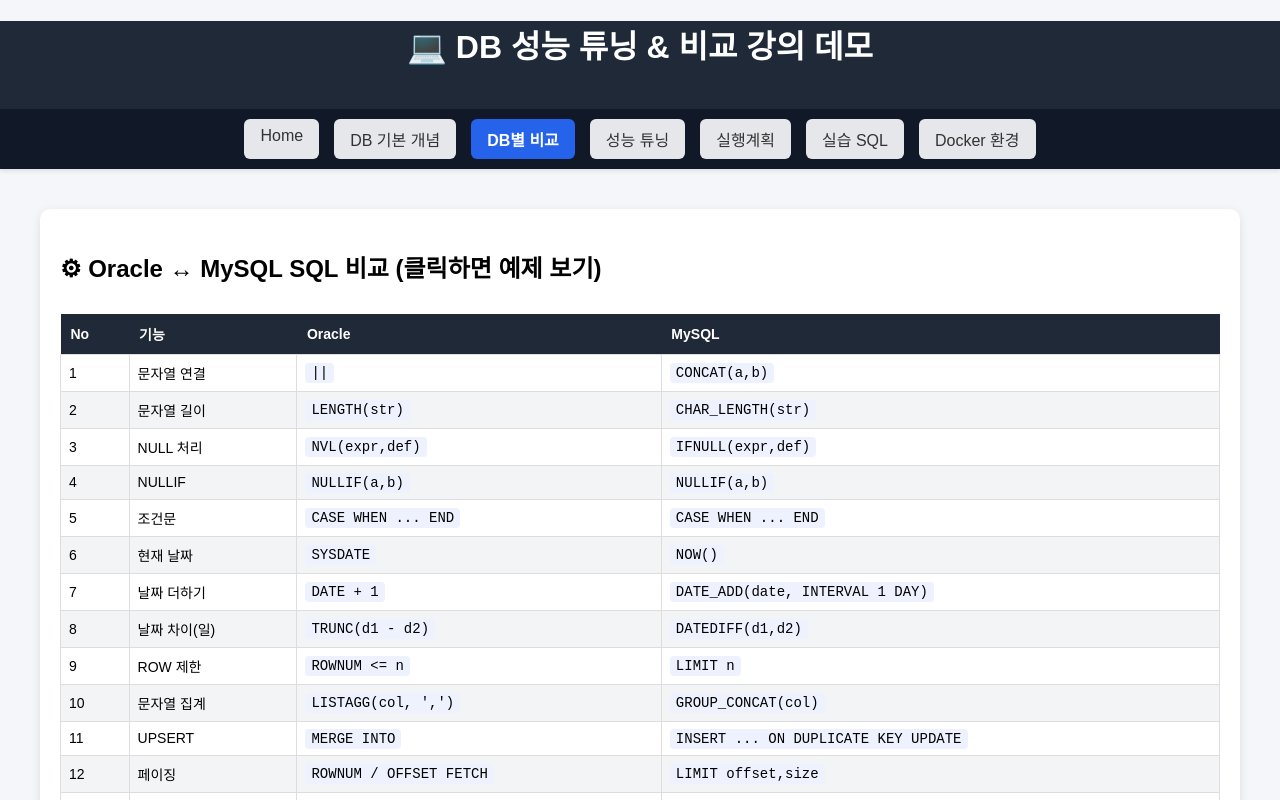
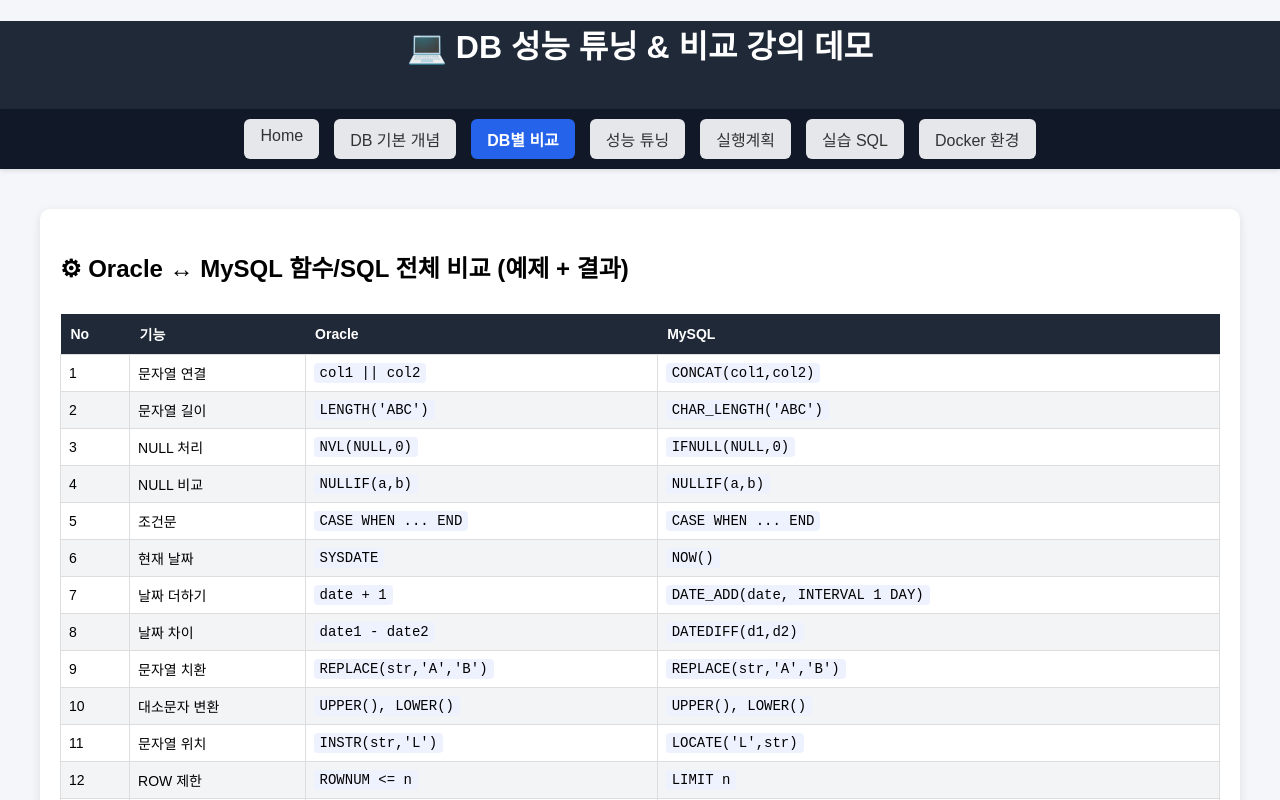
Before and after one commit to daalsoft/db-lecture-demo-react, a React (Vite) app: page /compare in a window 1280 px wide. Shown: the top 800 px of the page. Built offline with nearby package versions, Linux system fonts and the light colour scheme.

Commit message:
DB비교갱신

```diff
--- a/src/pages/Compare.tsx
+++ b/src/pages/Compare.tsx
@@ -6,40 +6,167 @@
   feature: string;
   oracle: string;
   mysql: string;
-  note?: string;
   example: string;
+  result: string;
 }
 
 const data: CompareRow[] = [
-  { no: 1, feature: "문자열 연결", oracle: "||", mysql: "CONCAT(a,b)", note: "Oracle: ||, MSSQL: +",
-    example: `
-              -- Oracle
-              SELECT first_name || ' ' || last_name FROM users;
+  {
+    no: 1,
+    feature: "문자열 연결",
+    oracle: "col1 || col2",
+    mysql: "CONCAT(col1,col2)",
+    example: `-- Oracle
+SELECT 'Hello' || ' World' FROM dual;
 
-              -- MySQL
-              SELECT CONCAT(first_name,' ',last_name) FROM users;`
-   },
-  { no: 2, feature: "문자열 길이", oracle: "LENGTH(str)", mysql: "CHAR_LENGTH(str)",
-    example: `
-              -- Oracle
-              SELECT * FROM emp WHERE ROWNUM <= 10;
+-- MySQL
+SELECT CONCAT('Hello',' World');`,
+    result: `Hello World`
+  },
+  {
+    no: 2,
+    feature: "문자열 길이",
+    oracle: "LENGTH('ABC')",
+    mysql: "CHAR_LENGTH('ABC')",
+    example: `SELECT LENGTH('ABC') FROM dual;
+SELECT CHAR_LENGTH('ABC');`,
+    result: `3`
+  },
+  {
+    no: 3,
+    feature: "NULL 처리",
+    oracle: "NVL(NULL,0)",
+    mysql: "IFNULL(NULL,0)",
+    example: `SELECT NVL(NULL,0) FROM dual;
+SELECT IFNULL(NULL,0);`,
+    result: `0`
+  },
+  {
+    no: 4,
+    feature: "NULL 비교",
+    oracle: "NULLIF(a,b)",
+    mysql: "NULLIF(a,b)",
+    example: `SELECT NULLIF(100,100);`,
+    result: `NULL`
+  },
+  {
+    no: 5,
+    feature: "조건문",
+    oracle: "CASE WHEN ... END",
+    mysql: "CASE WHEN ... END",
+    example: `SELECT CASE WHEN 10 > 5 THEN 'OK' ELSE 'NO' END;`,
+    result: `OK`
+  },
+  {
+    no: 6,
+    feature: "현재 날짜",
+    oracle: "SYSDATE",
+    mysql: "NOW()",
+    example: `SELECT SYSDATE FROM dual;
+SELECT NOW();`,
+    result: `2026-02-14 15:30:00 (예시)`
+  },
+  {
+    no: 7,
+    feature: "날짜 더하기",
+    oracle: "date + 1",
+    mysql: "DATE_ADD(date, INTERVAL 1 DAY)",
+    example: `SELECT SYSDATE + 1 FROM dual;
+SELECT DATE_ADD(NOW(), INTERVAL 1 DAY);`,
+    result: `현재 날짜 + 1일`
+  },
+  {
+    no: 8,
+    feature: "날짜 차이",
+    oracle: "date1 - date2",
+    mysql: "DATEDIFF(d1,d2)",
+    example: `SELECT DATEDIFF('2026-12-31','2026-01-01');`,
+    result: `364`
+  },
+  {
+    no: 9,
+    feature: "문자열 치환",
+    oracle: "REPLACE(str,'A','B')",
+    mysql: "REPLACE(str,'A','B')",
+    example: `SELECT REPLACE('HELLO','L','X');`,
+    result: `HEXXO`
+  },
+  {
+    no: 10,
+    feature: "대소문자 변환",
+    oracle: "UPPER(), LOWER()",
+    mysql: "UPPER(), LOWER()",
+    example: `SELECT UPPER('abc'), LOWER('ABC');`,
+    result: `ABC , abc`
+  },
+  {
+    no: 11,
+    feature: "문자열 위치",
+    oracle: "INSTR(str,'L')",
+    mysql: "LOCATE('L',str)",
+    example: `SELECT INSTR('HELLO','L');
+SELECT LOCATE('L','HELLO');`,
+    result: `3`
+  },
+  {
+    no: 12,
+    feature: "ROW 제한",
+    oracle: "ROWNUM <= n",
+    mysql: "LIMIT n",
+    example: `SELECT * FROM emp WHERE ROWNUM <= 2;
+SELECT * FROM emp LIMIT 2;`,
+    result: `상위 2행 반환`
+  },
+  {
+    no: 13,
+    feature: "페이징",
+    oracle: "OFFSET ... FETCH",
+    mysql: "LIMIT offset, size",
+    example: `SELECT * FROM emp LIMIT 10,5;`,
+    result: `11~15번째 행`
+  },
+  {
+    no: 14,
+    feature: "문자열 집계",
+    oracle: "LISTAGG(name, ',')",
+    mysql: "GROUP_CONCAT(name)",
+    example: `SELECT GROUP_CONCAT(name) FROM users;`,
+    result: `kim,lee,park`
+  },
+  {
+    no: 15,
+    feature: "UPSERT",
+    oracle: "MERGE INTO",
+    mysql: "INSERT ... ON DUPLICATE KEY UPDATE",
+    example: `INSERT INTO user(id,name)
+VALUES(1,'kim')
+ON DUPLICATE KEY UPDATE name='kim2';`,
+    result: `중복시 UPDATE`
+  },
+  {
+    no: 16,
+    feature: "RANK 함수",
+    oracle: "RANK() OVER()",
+    mysql: "RANK() OVER() (8.0+)",
+    example: `SELECT name,
+RANK() OVER (ORDER BY salary DESC)
+FROM emp;`,
+    result: `급여 순위 계산`
+  },
+  {
+    no: 17,
+    feature: "EXISTS",
+    oracle: "EXISTS (subquery)",
+    mysql: "EXISTS (subquery)",
+    example: `SELECT * FROM emp e
+WHERE EXISTS (
+  SELECT 1 FROM dept d
+  WHERE e.deptno = d.deptno
+);`,
+    result: `조건 만족 시 TRUE`
+  }
+];
 
-              -- MySQL
-              SELECT * FROM emp LIMIT 10;`
-   },
-  { no: 3, feature: "NULL 처리", oracle: "NVL(expr,def)", mysql: "IFNULL(expr,def)",example: `` },
-  { no: 4, feature: "NULLIF", oracle: "NULLIF(a,b)", mysql: "NULLIF(a,b)",example: `` },
-  { no: 5, feature: "조건문", oracle: "CASE WHEN ... END", mysql: "CASE WHEN ... END",example: `` },
-  { no: 6, feature: "현재 날짜", oracle: "SYSDATE", mysql: "NOW()",example: `` },
-  { no: 7, feature: "날짜 더하기", oracle: "DATE + 1", mysql: "DATE_ADD(date, INTERVAL 1 DAY)",example: `` },
-  { no: 8, feature: "날짜 차이(일)", oracle: "TRUNC(d1 - d2)", mysql: "DATEDIFF(d1,d2)",example: `` },
-  { no: 9, feature: "ROW 제한", oracle: "ROWNUM <= n", mysql: "LIMIT n",example: `` },
-  { no: 10, feature: "문자열 집계", oracle: "LISTAGG(col, ',')", mysql: "GROUP_CONCAT(col)",example: `` },
-  { no: 11, feature: "UPSERT", oracle: "MERGE INTO", mysql: "INSERT ... ON DUPLICATE KEY UPDATE",example: `` },
-  { no: 12, feature: "페이징", oracle: "ROWNUM / OFFSET FETCH", mysql: "LIMIT offset,size",example: `` },
-  { no: 13, feature: "LEFT JOIN", oracle: "(+)", mysql: "LEFT JOIN",example: `` },
-  { no: 14, feature: "RANK()", oracle: "RANK() OVER()", mysql: "RANK() OVER()",example: `` }
-];
 const Compare: React.FC = () => {
   const [openRow, setOpenRow] = useState<number | null>(null);
 
@@ -49,7 +176,7 @@
 
   return (
     <div className="card">
-      <h2>⚙ Oracle ↔ MySQL SQL 비교 (클릭하면 예제 보기)</h2>
+      <h2>⚙ Oracle ↔ MySQL 함수/SQL 전체 비교 (예제 + 결과)</h2>
 
       <div style={{ overflowX: "auto", marginTop: "20px" }}>
         <table className="compare-table">
@@ -77,7 +204,13 @@
                 {openRow === row.no && (
                   <tr className="accordion-row">
                     <td colSpan={4}>
-                      <pre>{row.example}</pre>
+                      <div className="example-box">
+                        <h4>🧾 SQL 예제</h4>
+                        <pre>{row.example}</pre>
+
+                        <h4 style={{ marginTop: "20px" }}>📊 실행 결과</h4>
+                        <pre className="result-box">{row.result}</pre>
+                      </div>
                     </td>
                   </tr>
                 )}
```
